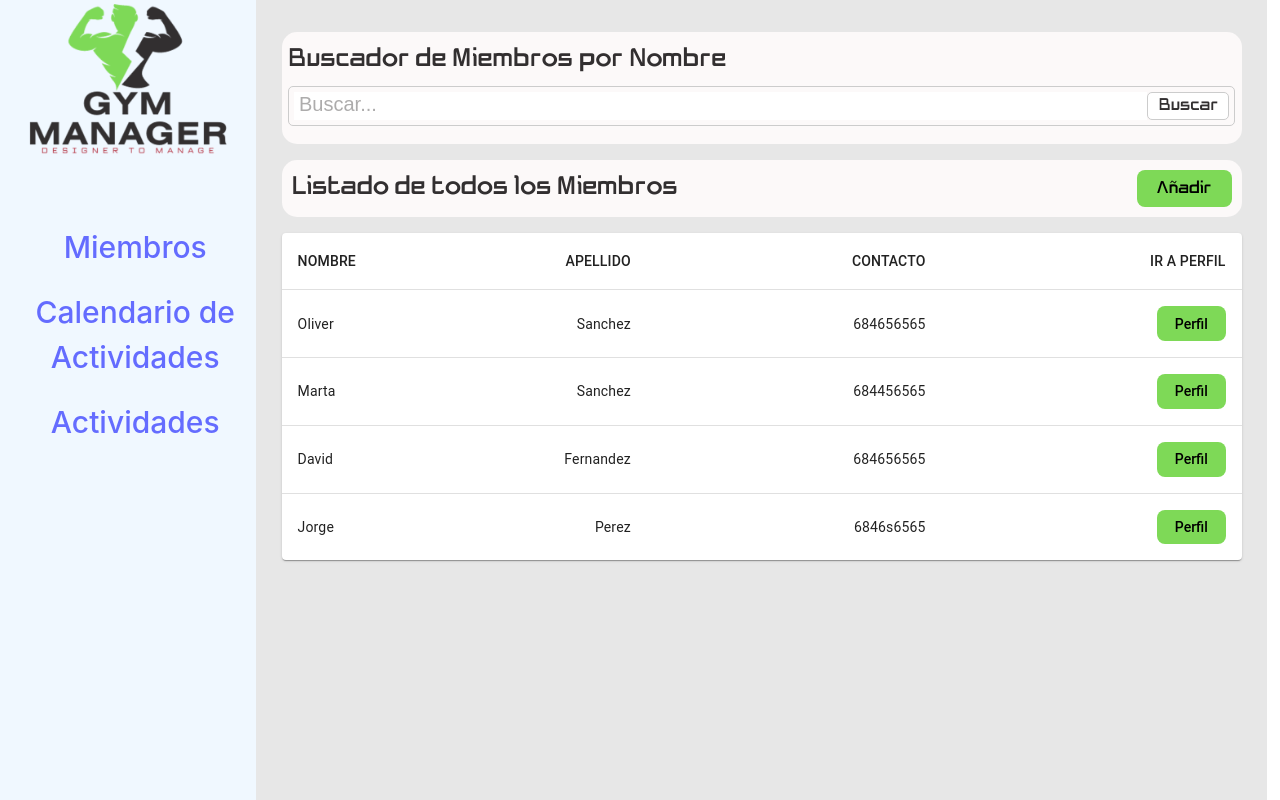
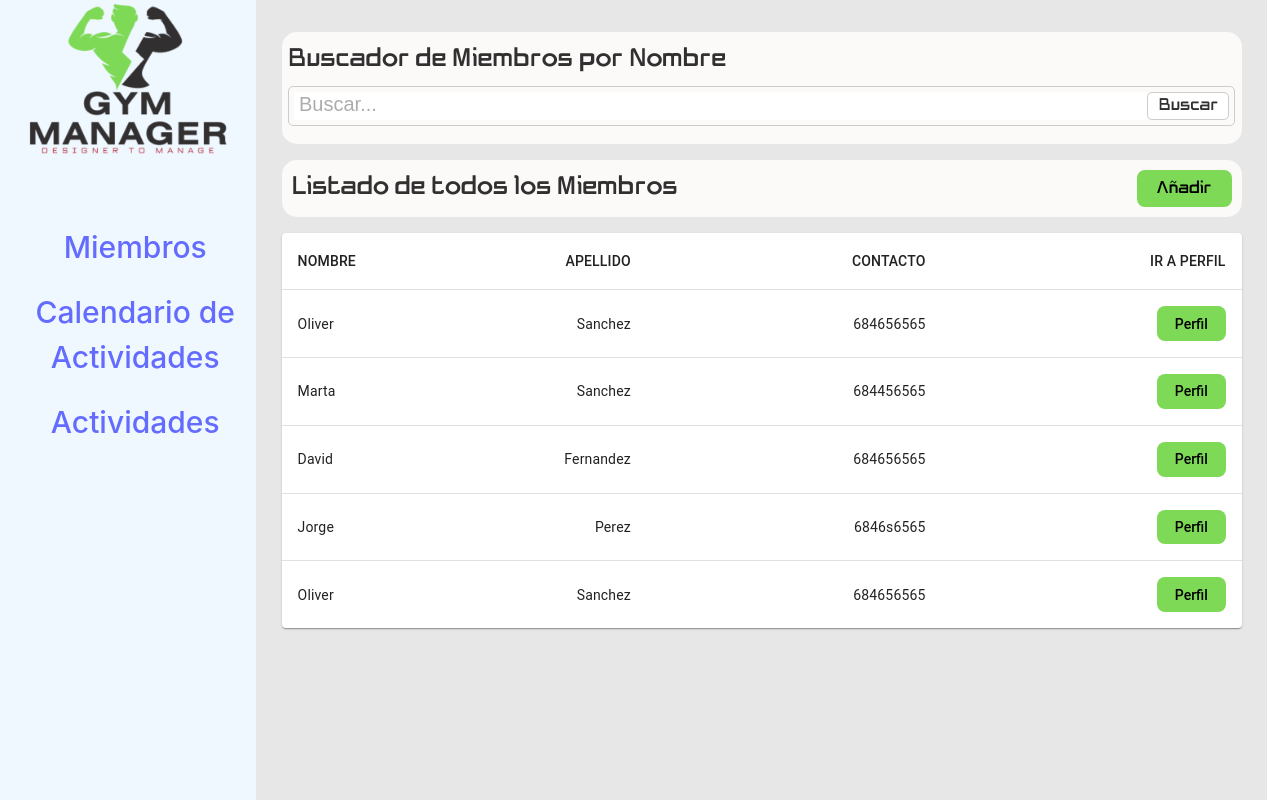
Before and after one commit to FactoriaF5Code/rc2-project-10-group-05, a React (Vite) app: page / in a window 1280 px wide. Built offline with nearby package versions, Linux system fonts and the light colour scheme; a web font is replaced by a local one.

Commit message:
cambios varios

```diff
--- a/src/components/ListMember/ListMember.jsx
+++ b/src/components/ListMember/ListMember.jsx
@@ -16,7 +16,7 @@ const rows = [
   createData('Marta', 'Sanchez', '684456565', 4.0),
   createData('David', 'Fernandez', '684656565', 4.0),
   createData('Jorge', 'Perez', '6846s6565', 4.0),
-  // createData('Oliver', 'Sanchez', '684656565', 4.0),
+  createData('Oliver', 'Sanchez', '684656565', 4.0),
 ];
 
 export default function ListMember() {
```
